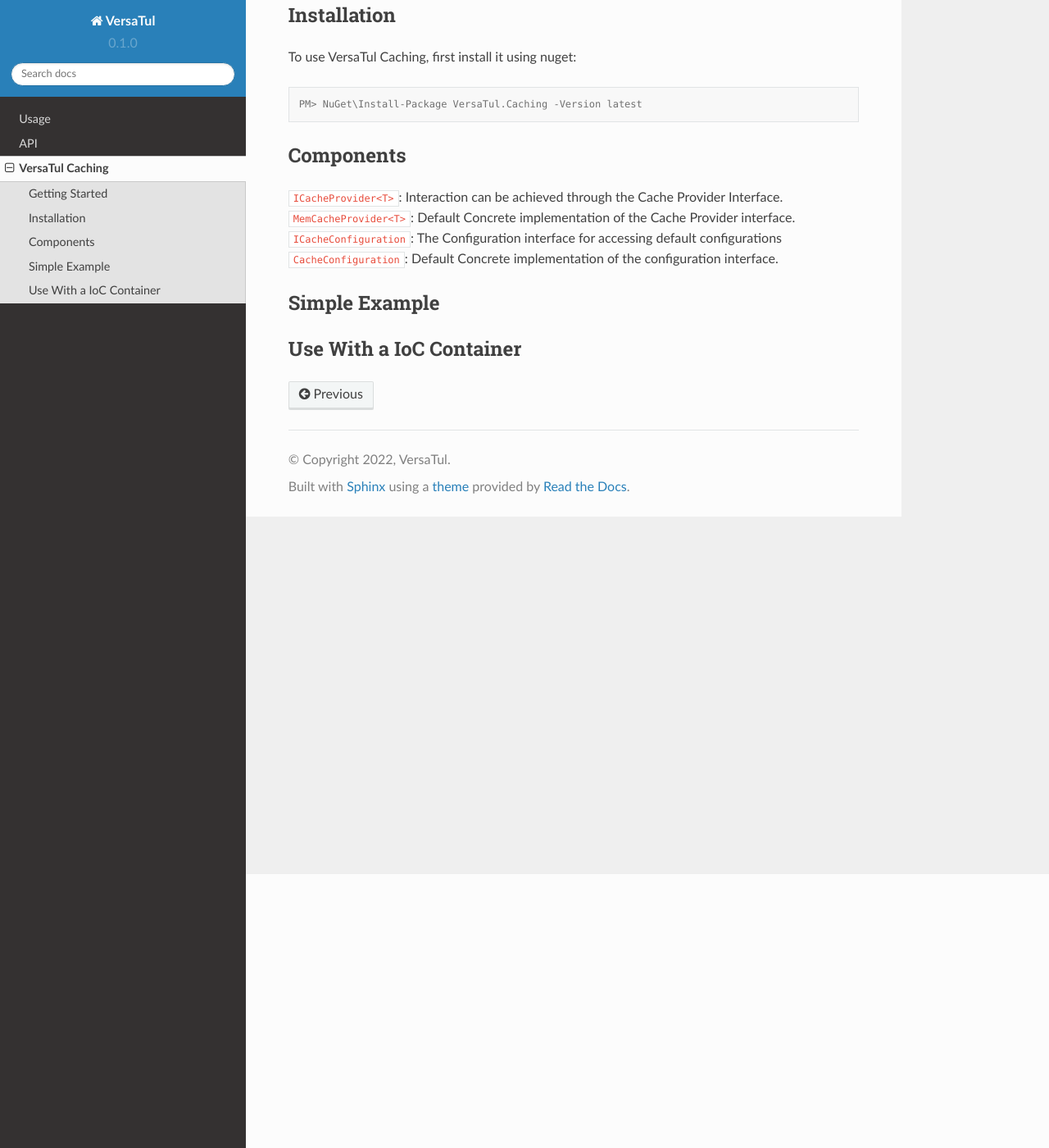
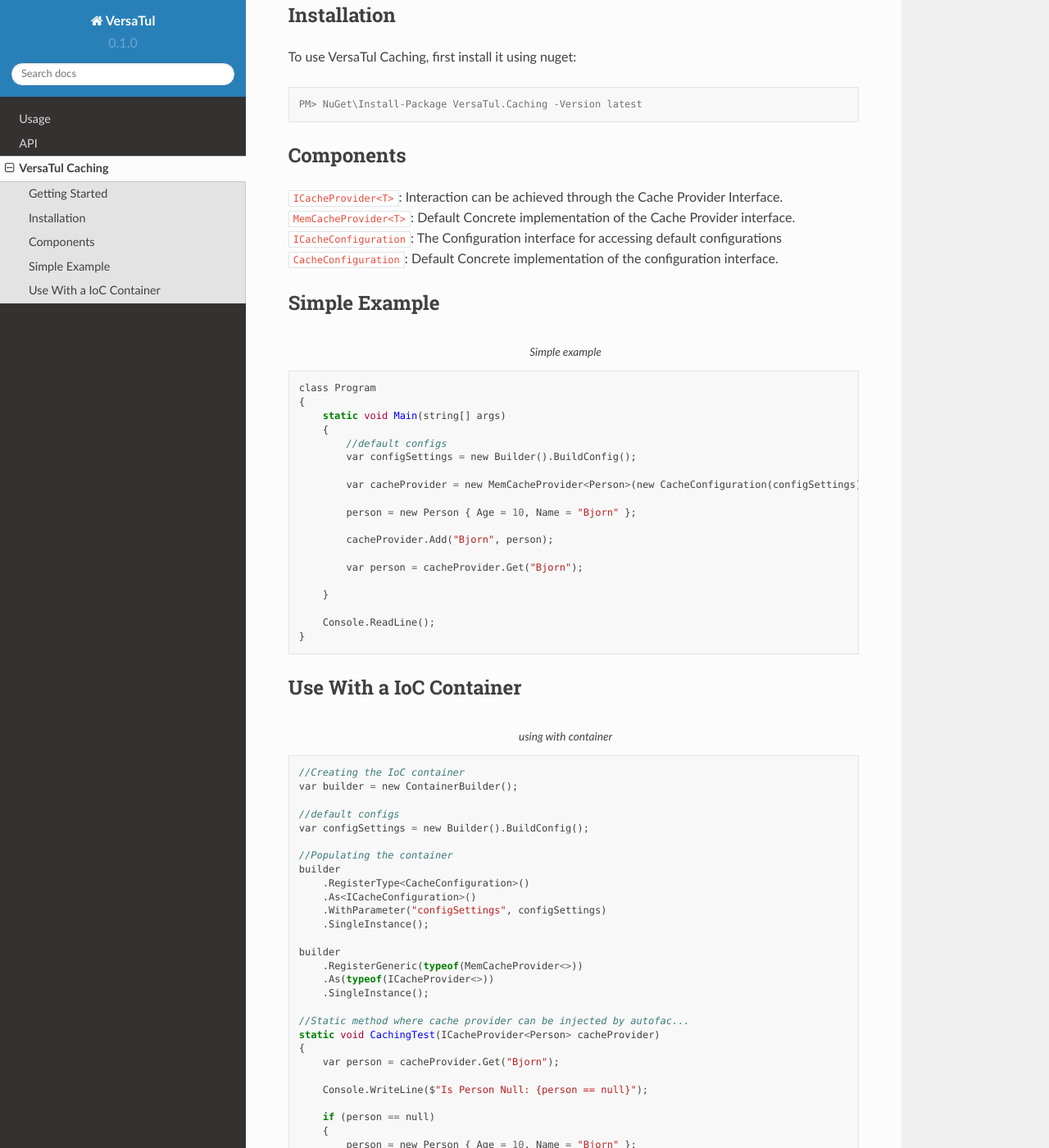
Before and after one commit to BjornWilliams/DocsVersaTul, a Sphinx documentation site: the page built from docs/source/caching.rst, in a window 1280 px wide and 1400 px high, scrolled down 334 px. Shown: the whole window at 82% size. Built offline with Sphinx 7.4.7 and the Read the Docs theme 2.0.0, drawn with Linux system fonts in a browser that asks for light colours; some of the changed text lies outside the part shown.

Commit message:
formatting code again

```diff
--- a/docs/source/caching.rst
+++ b/docs/source/caching.rst
@@ -29,7 +29,10 @@
 
 Simple Example
 ----------------
-.. code-block::c
+
+.. code-block:: c
+    :caption: Simple example
+
     class Program
     {
         static void Main(string[] args)
@@ -53,6 +56,8 @@
 Use With a IoC Container
 --------------------------
 .. code-block:: c
+    :caption: using with container
+
     //Creating the IoC container
     var builder = new ContainerBuilder();
 
```
